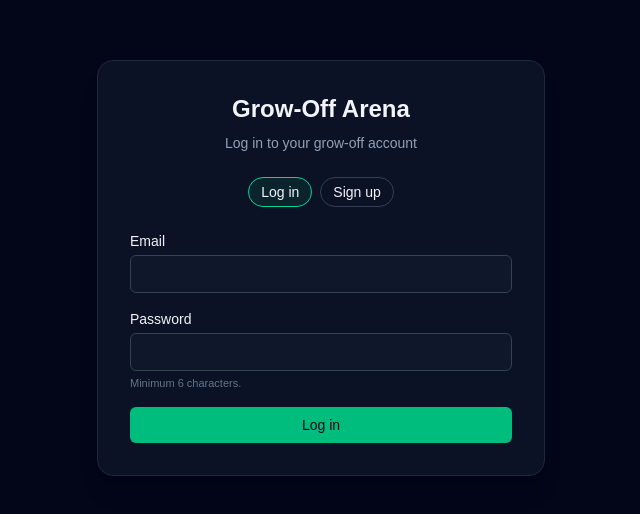
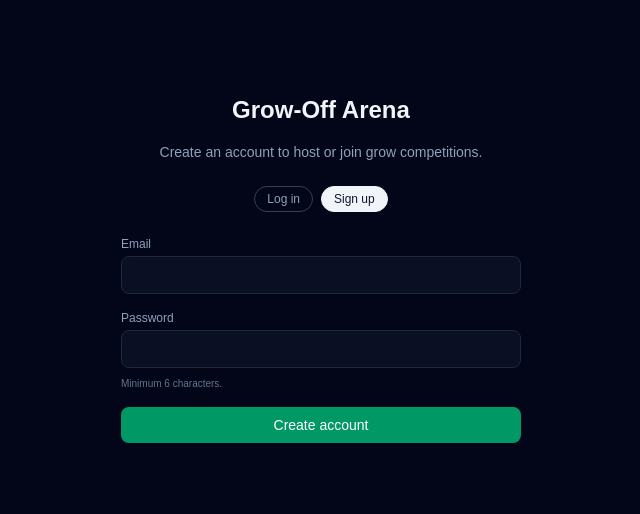
Before and after one commit to Chronic-W-F/grow-off-arena, a Next.js app: page /auth in a window 1280 px wide. Shown: the part 132-646 px from the top of the page, without its empty margins (319-959 px from the left). Built offline with nearby package versions, Linux system fonts and the light colour scheme; no server answers.

Commit message:
Update page.tsx

```diff
--- a/app/auth/page.tsx
+++ b/app/auth/page.tsx
@@ -1,21 +1,24 @@
 "use client";
 
 import { FormEvent, useState } from "react";
+import { useRouter, useSearchParams } from "next/navigation";
 import { auth, db } from "@/lib/firebase";
 import {
   createUserWithEmailAndPassword,
   signInWithEmailAndPassword,
 } from "firebase/auth";
 import { doc, setDoc, serverTimestamp } from "firebase/firestore";
-import { useRouter } from "next/navigation";
 
 export default function AuthPage() {
-  const [mode, setMode] = useState<"login" | "signup">("login");
+  const router = useRouter();
+  const searchParams = useSearchParams();
+  const next = searchParams.get("next");
+
+  const [mode, setMode] = useState<"login" | "signup">("signup");
   const [email, setEmail] = useState("");
   const [password, setPassword] = useState("");
+  const [error, setError] = useState<string | null>(null);
   const [loading, setLoading] = useState(false);
-  const [error, setError] = useState<string | null>(null);
-  const router = useRouter();
 
   async function handleSubmit(e: FormEvent) {
     e.preventDefault();
@@ -25,55 +28,59 @@ export default function AuthPage() {
     try {
       if (mode === "signup") {
         const cred = await createUserWithEmailAndPassword(auth, email, password);
-        await setDoc(doc(db, "users", cred.user.uid), {
-          email,
-          createdAt: serverTimestamp(),
-        });
+
+        // Optional: store basic user profile
+        const userRef = doc(db, "users", cred.user.uid);
+        await setDoc(
+          userRef,
+          {
+            email,
+            createdAt: serverTimestamp(),
+          },
+          { merge: true }
+        );
       } else {
         await signInWithEmailAndPassword(auth, email, password);
       }
 
-      router.push("/dashboard");
+      router.push(next || "/dashboard");
     } catch (err: any) {
       console.error(err);
-      setError(err?.message || "Something went wrong");
+      setError(err.message ?? "Authentication failed.");
     } finally {
       setLoading(false);
     }
   }
 
   return (
-    <div className="min-h-screen flex items-center justify-center bg-slate-950 text-slate-100">
-      <div className="w-full max-w-md rounded-2xl border border-slate-800 bg-slate-900/70 p-8 shadow-xl">
-        <h1 className="text-2xl font-semibold mb-2 text-center">
+    <main className="min-h-screen bg-slate-950 text-slate-100 flex items-center justify-center">
+      <div className="max-w-md w-full px-6 py-10">
+        <h1 className="text-2xl font-semibold mb-4 text-center">
           Grow-Off Arena
         </h1>
-        <p className="text-sm text-slate-400 mb-6 text-center">
-          {mode === "login"
-            ? "Log in to your grow-off account"
-            : "Create an account to join grow competitions"}
+        <p className="text-slate-400 text-sm mb-6 text-center">
+          {mode === "signup"
+            ? "Create an account to host or join grow competitions."
+            : "Sign in to access your arenas and competitions."}
         </p>
 
-        <div className="flex justify-center gap-2 mb-6 text-sm">
+        <div className="flex justify-center gap-2 mb-6">
           <button
-            type="button"
             onClick={() => setMode("login")}
-            className={`px-3 py-1 rounded-full border ${
+            className={`px-3 py-1 text-xs rounded-full border ${
               mode === "login"
-                ? "border-emerald-400 bg-emerald-500/10"
-                : "border-slate-700"
+                ? "bg-slate-100 text-slate-900 border-slate-100"
+                : "border-slate-700 text-slate-400"
             }`}
           >
             Log in
           </button>
-
           <button
-            type="button"
             onClick={() => setMode("signup")}
-            className={`px-3 py-1 rounded-full border ${
+            className={`px-3 py-1 text-xs rounded-full border ${
               mode === "signup"
-                ? "border-emerald-400 bg-emerald-500/10"
-                : "border-slate-700"
+                ? "bg-slate-100 text-slate-900 border-slate-100"
+                : "border-slate-700 text-slate-400"
             }`}
           >
             Sign up
@@ -81,61 +88,53 @@ export default function AuthPage() {
         </div>
 
         <form onSubmit={handleSubmit} className="space-y-4">
-          <div>
-            <label className="block text-sm mb-1" htmlFor="email">
-              Email
-            </label>
+          <div className="space-y-1">
+            <label className="block text-xs text-slate-400">Email</label>
             <input
-              id="email"
               type="email"
-              className="w-full rounded-md border border-slate-700 bg-slate-900 px-3 py-2 text-sm focus:outline-none focus:ring-2 focus:ring-emerald-500"
+              required
               value={email}
-              autoComplete="email"
               onChange={(e) => setEmail(e.target.value)}
-              required
+              className="w-full rounded-lg border border-slate-800 bg-slate-900/60 px-3 py-2 text-sm outline-none focus:border-emerald-400"
             />
           </div>
 
-          <div>
-            <label className="block text-sm mb-1" htmlFor="password">
-              Password
-            </label>
+          <div className="space-y-1">
+            <label className="block text-xs text-slate-400">Password</label>
             <input
-              id="password"
               type="password"
-              className="w-full rounded-md border border-slate-700 bg-slate-900 px-3 py-2 text-sm focus:outline-none focus:ring-2 focus:ring-emerald-500"
-              value={password}
-              autoComplete={
-                mode === "signup" ? "new-password" : "current-password"
-              }
-              onChange={(e) => setPassword(e.target.value)}
               required
               minLength={6}
+              value={password}
+              onChange={(e) => setPassword(e.target.value)}
+              className="w-full rounded-lg border border-slate-800 bg-slate-900/60 px-3 py-2 text-sm outline-none focus:border-emerald-400"
             />
-            <p className="mt-1 text-[11px] text-slate-500">
+            <p className="text-[10px] text-slate-500 mt-1">
               Minimum 6 characters.
             </p>
           </div>
 
           {error && (
-            <p className="text-xs text-red-400 bg-red-950/40 border border-red-900/60 rounded-md px-2 py-1">
-              {error}
+            <p className="text-xs text-red-400 bg-red-950/40 border border-red-900/60 rounded-md px-3 py-2">
+              Firebase: {error}
             </p>
           )}
 
           <button
             type="submit"
             disabled={loading}
-            className="w-full rounded-md bg-emerald-500 px-3 py-2 text-sm font-medium text-slate-950 hover:bg-emerald-400 disabled:opacity-60 disabled:cursor-not-allowed transition"
+            className="w-full rounded-lg bg-emerald-600 hover:bg-emerald-700 px-4 py-2 text-sm font-medium text-white transition disabled:opacity-60"
           >
             {loading
-              ? "Working..."
+              ? mode === "signup"
+                ? "Creating account…"
+                : "Signing in…"
               : mode === "signup"
               ? "Create account"
-              : "Log in"}
+              : "Sign in"}
           </button>
         </form>
       </div>
-    </div>
+    </main>
   );
 }
```
